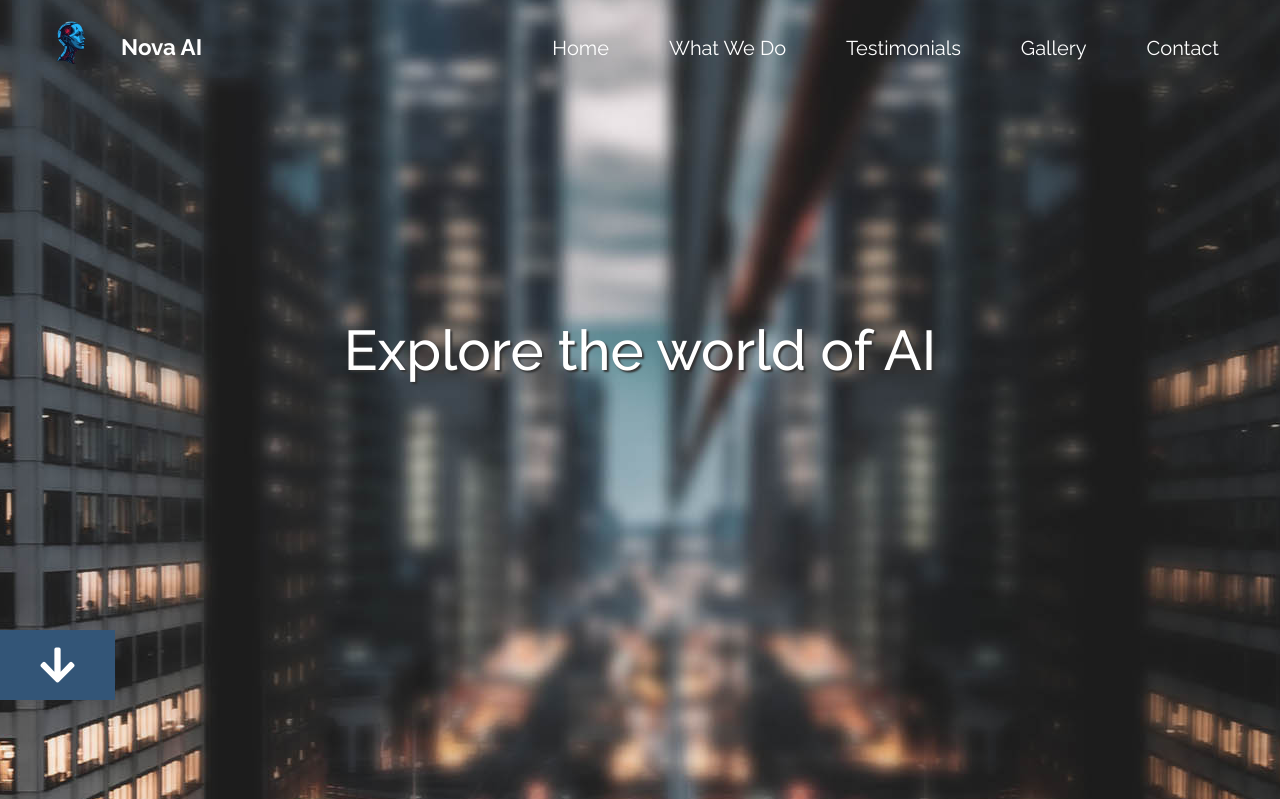
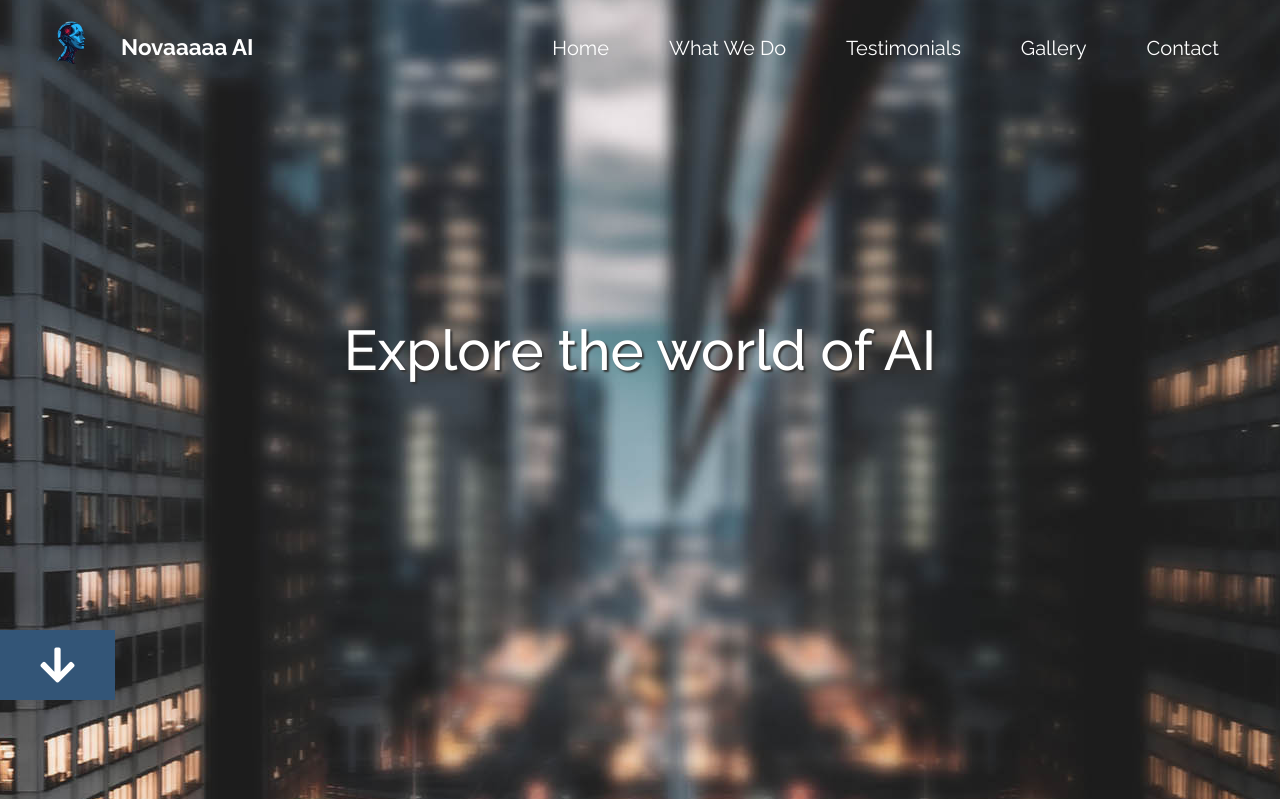
Before and after one commit to mostafawaheed60115/novaaiwebsite, a Flask app: page / in a window 1280 px wide. Shown: the top 799 px of the page. Run offline with Flask 3, Linux system fonts and the light colour scheme; some libraries are stand-ins or nearby versions.

Commit message:
Update index.html

```diff
--- a/templates/index.html
+++ b/templates/index.html
@@ -26,7 +26,7 @@ https://www.tooplate.com/view/2117-infinite-loop
 <div class="tm-next">
     <!-- adding logo -->
     <img src="static/img/logo.png" alt="Logo" class="tm-site-logo img-fluid">
-    <a href="#infinite" class="navbar-brand">Nova AI</a>
+    <a href="#infinite" class="navbar-brand">Novaaaaa AI</a>
 </div>
 
           <button class="navbar-toggler" type="button" data-toggle="collapse" data-target="#navbarSupportedContent" aria-controls="navbarSupportedContent" aria-expanded="false" aria-label="Toggle navigation">
@@ -550,4 +550,5 @@ https://www.tooplate.com/view/2117-infinite-loop
       });
     </script>
   </body>
+
 </html>
```
